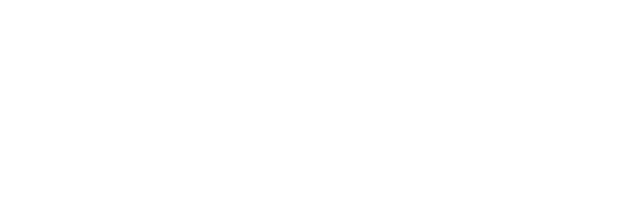
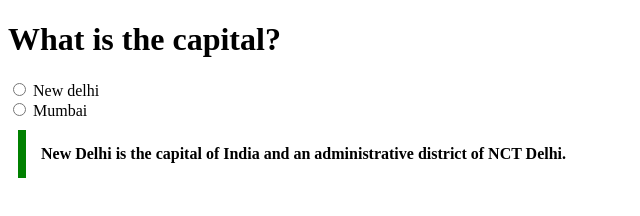
Before and after one commit to acciojob/trivia-Pallavi687, a website: page main.html in a window 1280 px wide. Shown: the whole page, without its empty margins (0-640 px from the left). Drawn offline with Linux system fonts and the light colour scheme.

Commit message:
main.html
trivia

```diff
--- a/main.html
+++ b/main.html
@@ -3,13 +3,28 @@
 <html>
 
 <head>
-	<link rel="stylesheet" href="styles.css">
+	<style>
+blockquote
+{
+	max-width: 600px;
+	margin: 10px;
+	padding: 15px;
+	border-left: 8px solid green;
+	background-color: #f8fffe"";
+	font-weight: bold;
+}
+</style>
 </head>
-
 <body>
-	<!-- the entire body must be written by student -->
-    <script type="text/javascript" src="./script.js">
-</script>
+	<h1><b> What is the capital?</b></h1>
+	<input type="radio" id="New delhi" name="capital" value="New delhi">
+	<label for="new delhi"> New delhi</label>
+	<br>
+	<input type="radio" id="Mumbai" name="capital" value="Mumbai">
+	<label for="Mumbai"> Mumbai</label>
+	<blockquote cite=" https://en.wikipedia.org/wiki/New_Delh">
+	New Delhi is the capital of India and an administrative district of NCT Delhi.
+	</blockquote>
 
 </body>
 
--- a/styles.css
+++ b/styles.css
@@ -1,2 +1,8 @@
-
-/* Your CSS Code here. */
+blockquote {
+    max-width: 600px;
+    margin: 10px;
+    padding: 15px;
+    border-left: 8px solid green;
+    background-color: #f8fffe"";
+    font-weight: bold;
+}
```
